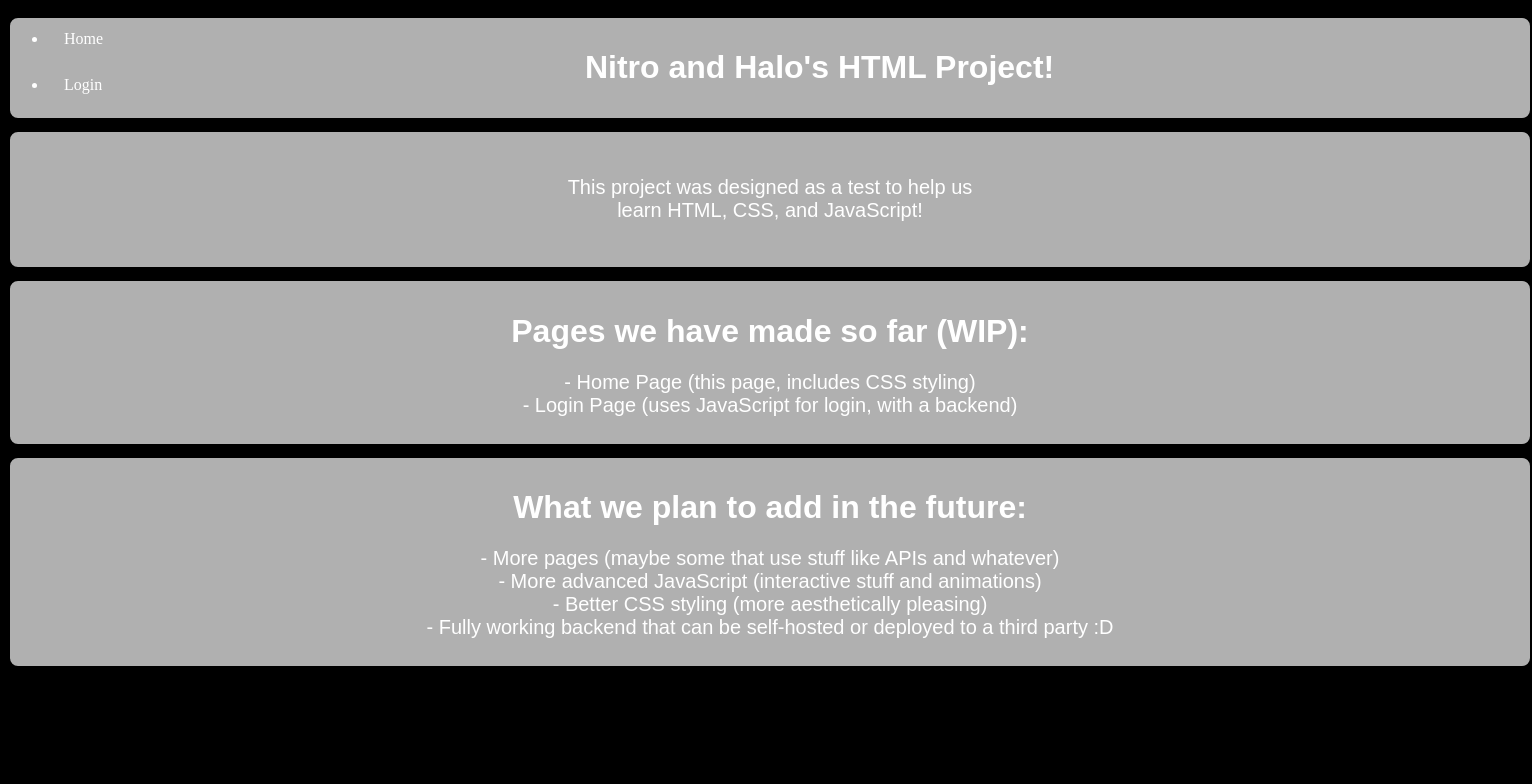
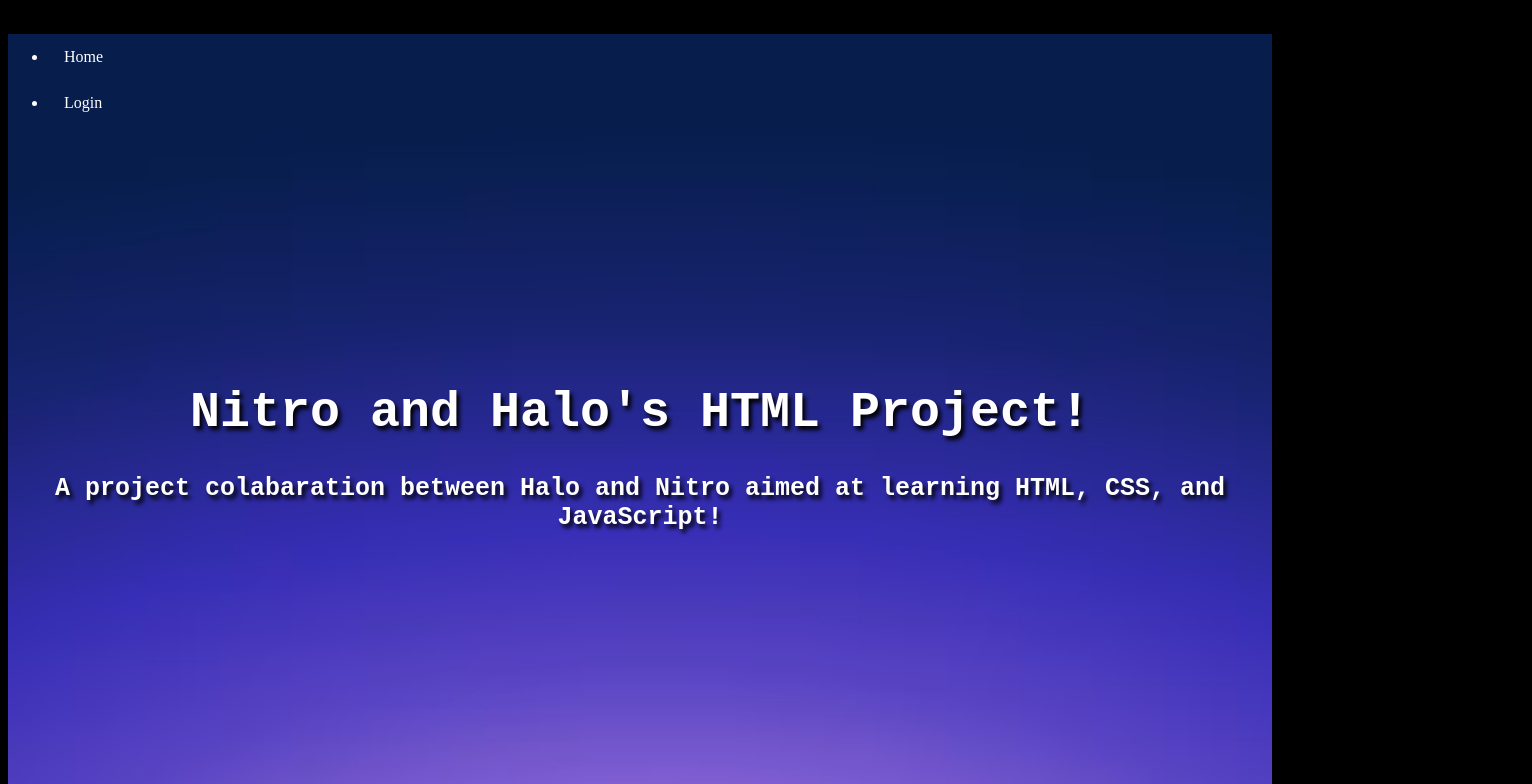
Before and after one commit to Nitro-and-Halo-Projects/TestApplication, a plain HTML site: page home.html in a window 1280 px wide. Shown: the top 784 px of the page, 1532 px wide, since content can reach past the window. Drawn offline with Linux system fonts and the light colour scheme.

Commit message:
made the home page slightly better, work in progress styling

```diff
--- a/home.html
+++ b/home.html
@@ -13,26 +13,30 @@
             <li><a href="./home.html">Home</a></li>
             <li><a href="./main.html">Login</a></li>
         </ul>
-        <div>
+        <div id="title">
 
-        <h1>
+        <h1 id="titleText">
             Nitro and Halo's HTML Project!
         </h1>
+
+        <h1 id="titleText2">
+            A project colabaration between Halo and Nitro aimed at learning HTML, CSS, and JavaScript!
         </div>
 
-        <div>
-        <br>
+        <div id="undertitle">
 
-        <h2>
-            This project was designed as a test to help us
+        <h2 id="undertitleText">
+            This project was designed as a test to help us learn HTML, CSS, and JavaScript!
             <br>
-            learn HTML, CSS, and JavaScript!
+            Github Repo: <a href="https://github.com/Nitro-and-Halo-Projects/TestApplication"> Here </a>
+            <br>
+            Github Profiles: <a href="https://github.com/coldHalo"> Halo</a> and <a href="https://github.com/BytePilotX"> Nitro</a>
+            <br>
         </h2>
 
-        <br>
         </div>
 
-        <div>
+        <div id="sofar">
             <h1>
                 Pages we have made so far (WIP):
             </h1>
@@ -43,7 +47,7 @@
                 - Login Page (uses JavaScript for login, with a backend)
         </div>
 
-        <div>
+        <div id="future">
             <h1>
                 What we plan to add in the future:
             </h1>
@@ -58,4 +62,16 @@
                 - Fully working backend that can be self-hosted or deployed to a third party :D
             </h2>
         </div>
+
+        <div id="devmessage">
+            <h2>
+                Thanks for checking out our project! We are actuively working on it and will be adding more stuff soon!
+                <br>
+                - Halo and Nitro
+                <br>
+                2025
+                Pre-Release
+            </h2>
+        </div>
+    </body>
 </html>
--- a/styling.css
+++ b/styling.css
@@ -3,16 +3,20 @@ body {
     background-size: cover;
     color: white;
 }
-h1, p {
-    font-family: sans-serif;
+h1 {
+    font-family: monospace;
     text-align: center;
+    font-size: 40px;
+}
+
+p {
+    font-family: monospace;
+    text-align: center;
+    font-size: 20px;
 }
 
 h2 {
-    font-family: sans-serif;
-    text-align: center;
-    font-weight: normal;
-    font-size: 20px;
+    font-family: monospace;
 }
 
 input {
@@ -24,13 +28,71 @@ input {
 }
 
 div {
-    border: 2.5px solid black;
+    text-align: center;
+}
+
+#title {
     margin: auto;
-    width: 1500px;
+    margin-bottom: 10px;
+    background-image: url("./assets/images/purple-blue-gradient_78370-295.avif");
+    background-position: center;
+    background-size: cover;
+    width: 100%;
+    height: 950px;
+}
+
+#titleText {
+    font-size: 50px;
+    padding-top: 350px;
+    color: rgb(255, 255, 255);
+    text-shadow: 3px 4px 4px #000000;
+}
+
+#titleText2 {
+    font-size: 25px;
+    color: rgb(255, 255, 255);
+    text-shadow: 3px 4px 4px #000000;
+}
+
+#undertitle {
     padding: 10px;
-    margin-bottom: 10px;
-    border-radius: 10px;
-    background-color: rgba(255, 255, 255, 0.692);
+    border: #000000 solid 5px;
+    background-color: rgb(122, 122, 122);
+    margin: auto;
+    width: 98%;
+    height: 100px;
+}
+
+#undertitleText {
+    font-family: monospace;
+    color: rgb(255, 255, 255);
+}
+
+#sofar {
+    padding: 10px;
+    border: #000000 solid 5px;
+    background-color: rgb(122, 122, 122);
+    margin: auto;
+    width: 98%;
+    height: 180px;
+}
+
+#future {
+    padding: 10px;
+    border: #000000 solid 5px;
+    background-color: rgb(122, 122, 122);
+    margin: auto;
+    width: 98%;
+    height: 220px;
+}
+
+#devmessage {
+    padding: 10px;
+    border: #000000 solid 5px;
+    background-color: rgb(122, 122, 122);
+    margin: auto;
+    width: 98%;
+    height: 100px;
 }
 
 ul {
```
Also changed, not shown: main.html (+1 -1 lines), assets/images/purple-blue-gradient_78370-295.avif (added).
